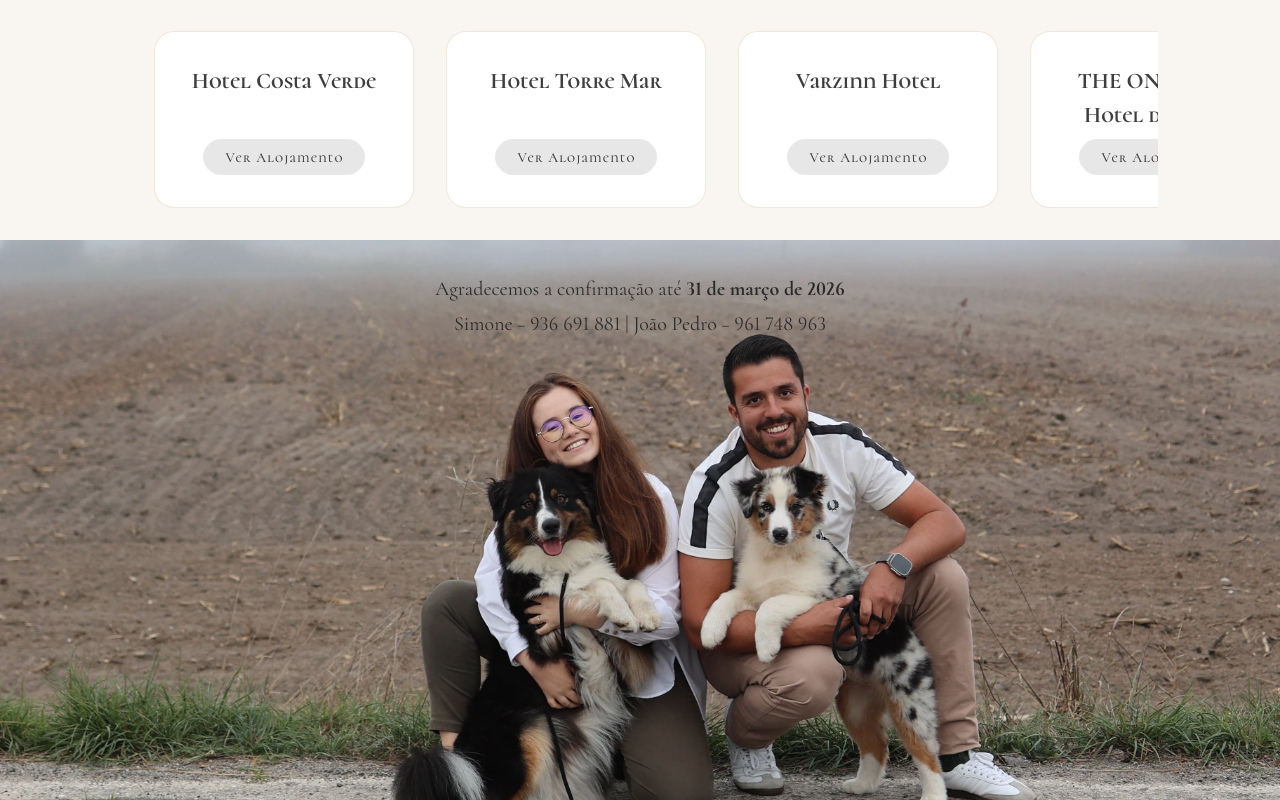
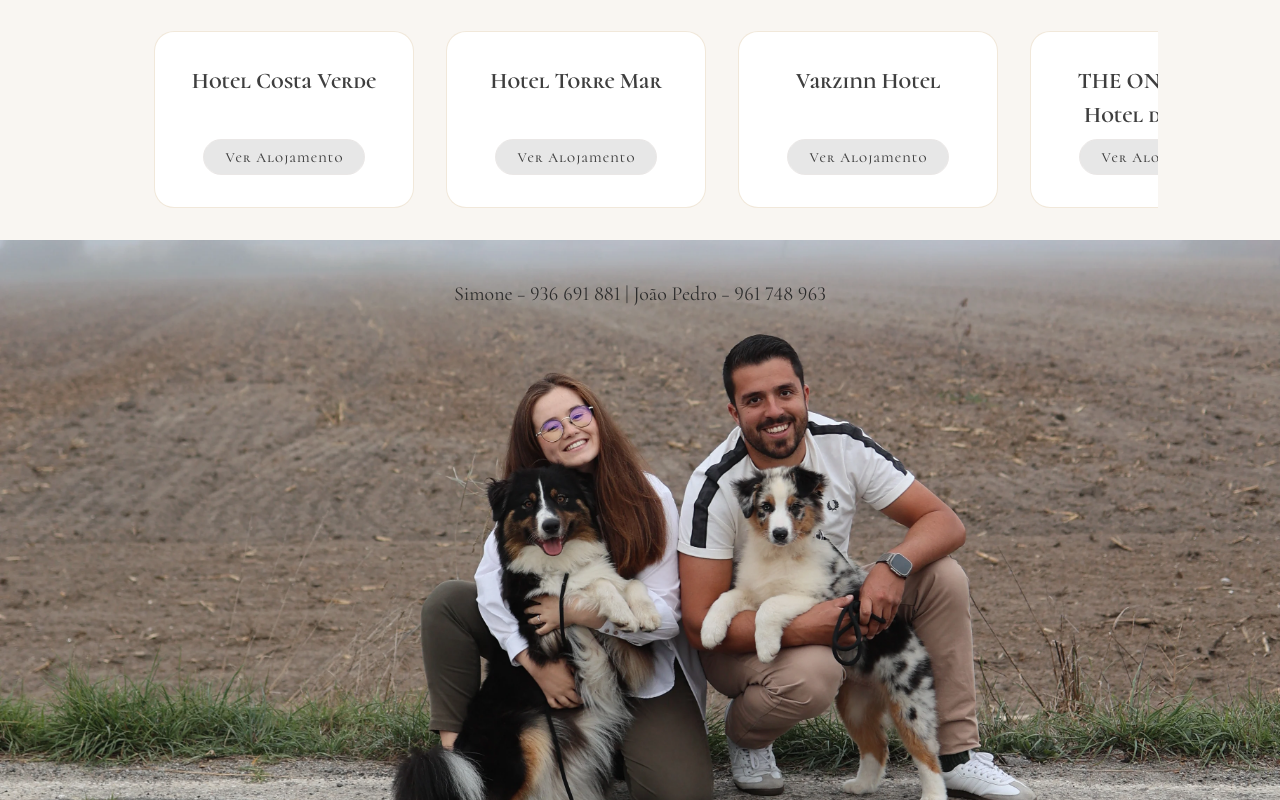
Before and after one commit to pmbaldaia/simonecasamento, a Nuxt app: page / in a window 1280 px wide. Shown: the part 2871-3671 px from the top of the page. Built offline with nearby package versions, Linux system fonts and the light colour scheme.

Commit message:
remove footer date

```diff
--- a/components/Footer.vue
+++ b/components/Footer.vue
@@ -13,9 +13,9 @@
     <div class="fog-bar" role="region" aria-label="Confirmação">
       <div class="fog" />
       <div id="footer-text" class="image-text">
-        <p class="line line--lead section-subtitle">
+      <!--   <p class="line line--lead section-subtitle">
           Agradecemos a confirmação até <strong>31 de março de 2026</strong>
-        </p>
+        </p> -->
         <p class="section-subtitle">
           Simone – 936 691 881 | João Pedro – 961 748 963
         </p>
```
Also changed, not shown: 2 other files (tests, documents, lock files or other folders).
